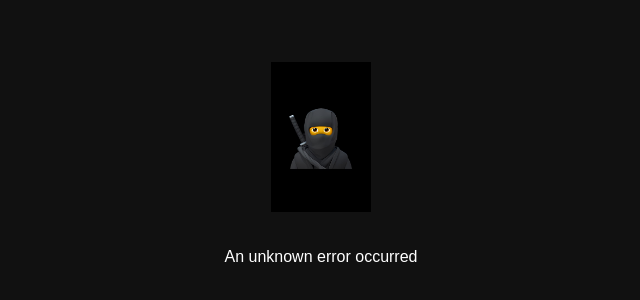
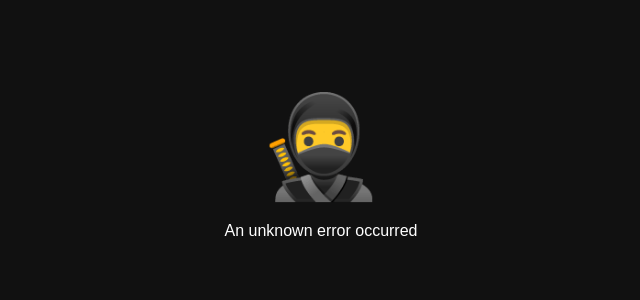
Before and after one commit to lilxertt/nfc-ms, a plain HTML site: page index.html in a window 1280 px wide. Shown: the part 228-528 px from the top of the page, without its empty margins (319-959 px from the left). Drawn offline with Linux system fonts and the light colour scheme.

Commit message:
Update index.html

```diff
--- a/index.html
+++ b/index.html
@@ -79,11 +79,10 @@
 <body>
 
 
-  <div id="errorScreen">
-    <img src="warning.jpg" alt="Error Icon" />
-    <p>An unknown error occurred</p>
-  </div>
-
+<div id="errorScreen">
+  <div style="font-size: 100px;">🥷</div>
+  <p>An unknown error occurred</p>
+</div>
 
   <div id="memeScreen">
     <img src="image.jpg" class="logo" alt="nfc-ms" />
```
